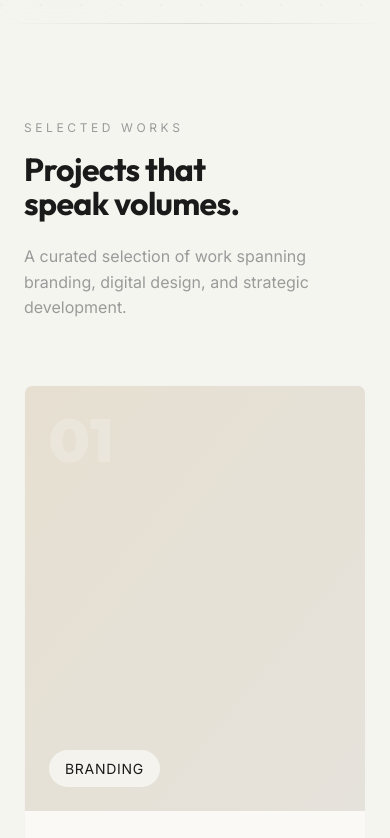
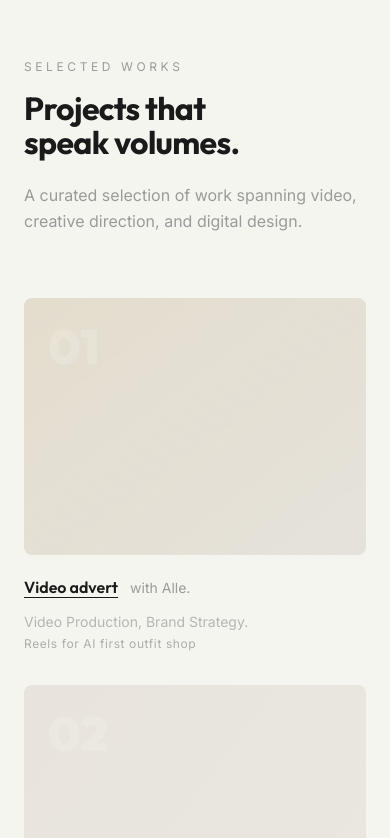
Before and after one commit to debangshu4007-arch/debangshu-portfolio, a React (Vite) app: page / in a window 390 px wide. Shown: the part 1156-1994 px from the top of the page. Built offline with nearby package versions, Linux system fonts and the light colour scheme.

Commit message:
feat: Update social links, refine hero subtext, and enhance project display with asymmetric card sizing.

```diff
--- a/src/components/Hero.jsx
+++ b/src/components/Hero.jsx
@@ -42,9 +42,8 @@ function Hero() {
                             {/* Subtext */}
                             <BlurFadeIn delay={0.2} blur={10} yOffset={20}>
                                 <p className="mt-8 font-body text-body-lg text-stone max-w-md">
-                                    I work with brands that want to stand out.
-                                    Through design, development, and strategic thinking —
-                                    creating work that connects and inspires.
+                                    I work with people who want it all.
+                                    Their vision served to the world—video first.
                                 </p>
                             </BlurFadeIn>
 
--- a/src/components/Projects.jsx
+++ b/src/components/Projects.jsx
@@ -5,8 +5,8 @@ import { useRef } from 'react'
 import { projects } from '../data/projects'
 import { BlurFadeIn } from './BlurFadeIn'
 
-// Individual project card with blur-fade animation
-function ProjectCard({ project, index, hoveredProject, setHoveredProject }) {
+// Individual project card with asymmetric sizing
+function ProjectCard({ project, index, isLarge }) {
     const ref = useRef(null)
     const isInView = useInView(ref, {
         once: true,
@@ -16,9 +16,7 @@ function ProjectCard({ project, index, hoveredProject, setHoveredProject }) {
     return (
         <motion.article
             ref={ref}
-            className="group relative"
-            onMouseEnter={() => setHoveredProject(project.id)}
-            onMouseLeave={() => setHoveredProject(null)}
+            className={`group relative ${isLarge ? 'md:col-span-7' : 'md:col-span-5'}`}
             initial={{
                 opacity: 0,
                 y: 25,
@@ -35,59 +33,52 @@ function ProjectCard({ project, index, hoveredProject, setHoveredProject }) {
             }}
             transition={{
                 duration: 0.7,
-                delay: index * 0.1, // Stagger based on index
+                delay: index * 0.15,
                 ease: [0.25, 0.1, 0.25, 1],
             }}
             style={{ willChange: 'transform, opacity, filter' }}
         >
             <Link to={`/project/${project.slug}`} className="block">
-                <div className="card-base hover-lift rounded-lg overflow-hidden">
-                    {/* Project Image/Gradient */}
-                    <div className={`aspect-[4/5] bg-gradient-to-br ${project.gradient} relative overflow-hidden`}>
-                        {/* Overlay */}
-                        <div className="absolute inset-0 bg-charcoal/0 group-hover:bg-charcoal/10 transition-colors duration-500" />
+                {/* Project Image */}
+                <div className={`relative overflow-hidden rounded-lg ${isLarge ? 'aspect-[4/3]' : 'aspect-[3/4]'}`}>
+                    <div className={`absolute inset-0 bg-gradient-to-br ${project.gradient}`} />
 
-                        {/* Project Number */}
+                    {/* Project Number Overlay */}
                     <div className="absolute top-6 left-6">
-                            <span className="font-display font-black text-6xl md:text-7xl text-white/20 group-hover:text-white/40 transition-colors duration-500">
+                        <span className="font-display font-black text-5xl md:text-6xl text-white/15 group-hover:text-white/30 transition-colors duration-500">
                             {String(project.id).padStart(2, '0')}
                         </span>
                     </div>
 
-                        {/* View Project Button */}
-                        <div className={`absolute inset-0 flex items-center justify-center transition-all duration-500 ${hoveredProject === project.id ? 'opacity-100' : 'opacity-0'
-                            }`}>
-                            <div className="w-24 h-24 rounded-full bg-cream flex items-center justify-center shadow-xl transform group-hover:scale-100 scale-75 transition-transform duration-500">
+                    {/* Hover Overlay */}
+                    <div className="absolute inset-0 bg-charcoal/0 group-hover:bg-charcoal/20 transition-colors duration-500" />
+
+                    {/* View Button */}
+                    <div className="absolute inset-0 flex items-center justify-center opacity-0 group-hover:opacity-100 transition-opacity duration-500">
+                        <div className="w-20 h-20 rounded-full bg-cream flex items-center justify-center shadow-xl transform scale-75 group-hover:scale-100 transition-transform duration-500">
                             <span className="font-display font-semibold text-xs uppercase tracking-wider text-charcoal">
                                 View
                             </span>
                         </div>
                     </div>
+                </div>
 
-                        {/* Category Tag */}
-                        <div className="absolute bottom-6 left-6">
-                            <span className="inline-block px-4 py-2 bg-cream/90 backdrop-blur-sm rounded-full font-body text-caption uppercase tracking-wider text-charcoal">
-                                {project.category}
+                {/* Caption Below Image */}
+                <div className="mt-5 space-y-1">
+                    <div className="flex items-baseline gap-3 flex-wrap">
+                        <h3 className="font-display font-semibold text-heading-sm text-charcoal underline underline-offset-4 decoration-1 group-hover:decoration-stone transition-colors">
+                            {project.title}
+                        </h3>
+                        <span className="font-body text-caption text-stone">
+                            with {project.client}.
+                        </span>
+                        <span className="font-body text-caption text-stone/70">
+                            {project.services.slice(0, 2).join(', ')}.
                         </span>
                     </div>
-                    </div>
-
-                    {/* Project Info */}
-                    <div className="p-6">
-                        <div className="flex items-start justify-between gap-4">
-                            <div>
-                                <h3 className="font-display font-bold text-heading-md text-charcoal mb-2 group-hover:text-stone transition-colors">
-                                    {project.title}
-                                </h3>
-                                <p className="font-body text-caption text-stone">
+                    <p className="font-body text-small text-stone/80 max-w-md">
                         {project.subtitle}
                     </p>
-                            </div>
-                            <span className="font-body text-caption text-stone shrink-0">
-                                {project.year}
-                            </span>
-                        </div>
-                    </div>
                 </div>
             </Link>
         </motion.article>
@@ -95,7 +86,15 @@ function ProjectCard({ project, index, hoveredProject, setHoveredProject }) {
 }
 
 function Projects() {
-    const [hoveredProject, setHoveredProject] = useState(null)
+    // Define layout pattern: alternating large/small positions
+    // Pattern: [large, small], [small, large], repeat
+    const getIsLarge = (index) => {
+        const row = Math.floor(index / 2)
+        const posInRow = index % 2
+        // Even rows: first is large, second is small
+        // Odd rows: first is small, second is large
+        return row % 2 === 0 ? posInRow === 0 : posInRow === 1
+    }
 
     return (
         <section id="works" className="py-24 md:py-32 lg:py-40">
@@ -119,21 +118,20 @@ function Projects() {
                         </div>
                         <BlurFadeIn delay={0.2} blur={10} yOffset={15}>
                             <p className="font-body text-body text-stone max-w-sm">
-                                A curated selection of work spanning branding, digital design,
-                                and strategic development.
+                                A curated selection of work spanning video,
+                                creative direction, and digital design.
                             </p>
                         </BlurFadeIn>
                     </div>
 
-                    {/* Projects Grid */}
-                    <div className="grid grid-cols-1 md:grid-cols-2 lg:grid-cols-3 gap-6 md:gap-8">
+                    {/* Asymmetric Projects Grid */}
+                    <div className="grid grid-cols-1 md:grid-cols-12 gap-8 md:gap-10">
                         {projects.map((project, index) => (
                             <ProjectCard
                                 key={project.id}
                                 project={project}
                                 index={index}
-                                hoveredProject={hoveredProject}
-                                setHoveredProject={setHoveredProject}
+                                isLarge={getIsLarge(index)}
                             />
                         ))}
                     </div>
--- a/src/data/projects.js
+++ b/src/data/projects.js
@@ -2,98 +2,66 @@
 export const projects = [
     {
         id: 1,
-        slug: 'brand-identity',
-        title: 'Brand Identity',
-        subtitle: 'Visual storytelling for modern brands',
-        category: 'Branding',
-        year: '2024',
+        slug: 'video-advert',
+        title: 'Video advert',
+        subtitle: 'Reels for AI first outfit shop',
+        category: 'Advert',
+        year: '2025',
         gradient: 'from-highlight/40 to-warm-gray',
-        client: 'Horizon Studios',
-        duration: '3 months',
+        client: 'Alle',
+        duration: '2.5 months',
         description: 'A comprehensive brand identity project that transformed a startup into a recognizable market presence. The project encompassed logo design, color palette development, typography selection, and brand guidelines creation.',
         challenge: 'The client needed to establish a strong visual identity that would resonate with their target audience of young professionals while maintaining a sense of sophistication and trustworthiness.',
         solution: 'We developed a minimal yet impactful visual language using geometric forms and a refined color palette. The brand system was designed to be flexible across digital and print applications.',
-        services: ['Brand Strategy', 'Logo Design', 'Visual Identity', 'Brand Guidelines'],
+        services: ['Video Production', 'Brand Strategy', 'Social Content'],
         images: ['/placeholder-1.jpg', '/placeholder-2.jpg', '/placeholder-3.jpg'],
     },
     {
         id: 2,
-        slug: 'digital-experience',
-        title: 'Digital Experience',
-        subtitle: 'Immersive web experiences that captivate',
-        category: 'Development',
-        year: '2024',
+        slug: 'short-film',
+        title: 'Short film',
+        subtitle: 'How far would you go for your mission?',
+        category: 'Advert',
+        year: '2025',
         gradient: 'from-accent to-dark-cream',
         client: 'TechFlow Inc.',
         duration: '4 months',
         description: 'An immersive digital platform designed to showcase innovative technology products. The project focused on creating smooth interactions and memorable user experiences.',
         challenge: 'Creating a website that could effectively communicate complex technical products to a non-technical audience while maintaining engagement and reducing bounce rates.',
         solution: 'We implemented scroll-driven animations, interactive product demonstrations, and a carefully crafted information architecture that guides users through the content naturally.',
-        services: ['UX Design', 'UI Design', 'Frontend Development', 'Animation'],
+        services: ['Film Production', 'Storytelling', 'Direction'],
         images: ['/placeholder-1.jpg', '/placeholder-2.jpg', '/placeholder-3.jpg'],
     },
     {
         id: 3,
-        slug: 'creative-direction',
-        title: 'Creative Direction',
-        subtitle: 'Strategic design thinking',
-        category: 'Strategy',
-        year: '2023',
+        slug: 'Winix Air purifiers',
+        title: 'Winix micro ads',
+        subtitle: 'Made consumer focused micro ads',
+        category: 'Advert',
+        year: '2025',
         gradient: 'from-warm-gray to-accent',
-        client: 'Artisan Collective',
-        duration: '6 months',
+        client: 'WINXIX',
+        duration: '2 months',
         description: 'Led the creative direction for a multi-platform campaign that unified the brand\'s visual presence across all touchpoints.',
         challenge: 'The brand had inconsistent visual presentation across different channels, leading to a fragmented brand perception in the market.',
         solution: 'Developed a cohesive creative framework and art direction guidelines that ensured consistency while allowing flexibility for different contexts and platforms.',
-        services: ['Creative Direction', 'Art Direction', 'Campaign Design', 'Brand Consistency'],
+        services: ['Creative Direction', 'Art Direction', 'Campaign Design'],
         images: ['/placeholder-1.jpg', '/placeholder-2.jpg', '/placeholder-3.jpg'],
     },
     {
         id: 4,
-        slug: 'ui-ux-design',
-        title: 'UI/UX Design',
-        subtitle: 'Human-centered digital interfaces',
-        category: 'Design',
-        year: '2023',
+        slug: '1-billion-ai-summit',
+        title: '1 Billion AI Summit',
+        subtitle: 'Everything ultimately happens',
+        category: 'Storytelling',
+        year: '2025',
         gradient: 'from-dark-cream to-highlight/30',
-        client: 'FinServe App',
-        duration: '5 months',
-        description: 'A complete redesign of a financial services application focusing on usability, accessibility, and user delight.',
-        challenge: 'The existing app had poor user retention due to confusing navigation and an overwhelming interface that made simple tasks complicated.',
-        solution: 'Conducted extensive user research, created user personas, and redesigned the entire experience with a focus on simplicity and task completion efficiency.',
-        services: ['User Research', 'UX Design', 'UI Design', 'Prototyping'],
-        images: ['/placeholder-1.jpg', '/placeholder-2.jpg', '/placeholder-3.jpg'],
-    },
-    {
-        id: 5,
-        slug: 'e-commerce',
-        title: 'E-Commerce',
-        subtitle: 'Converting visitors into customers',
-        category: 'Development',
-        year: '2024',
-        gradient: 'from-highlight/20 to-warm-gray',
-        client: 'Luxe Retail',
-        duration: '4 months',
-        description: 'Built a high-performance e-commerce platform that significantly improved conversion rates and customer satisfaction.',
-        challenge: 'The client\'s existing platform was slow, had a poor mobile experience, and the checkout process had a high abandonment rate.',
-        solution: 'Developed a modern, fast-loading e-commerce solution with an optimized checkout flow, personalized recommendations, and seamless mobile experience.',
-        services: ['E-Commerce Development', 'UX Optimization', 'Performance Tuning', 'Payment Integration'],
-        images: ['/placeholder-1.jpg', '/placeholder-2.jpg', '/placeholder-3.jpg'],
-    },
-    {
-        id: 6,
-        slug: 'motion-design',
-        title: 'Motion Design',
-        subtitle: 'Bringing static designs to life',
-        category: 'Design',
-        year: '2023',
-        gradient: 'from-accent to-warm-gray',
-        client: 'Dynamic Media',
-        duration: '2 months',
-        description: 'Created a comprehensive motion design system including micro-interactions, loading animations, and promotional video content.',
-        challenge: 'The brand lacked personality in their digital presence and needed animated content that would increase engagement on social platforms.',
-        solution: 'Developed a motion design language that aligned with the brand identity, including reusable animation components and templates for ongoing content creation.',
-        services: ['Motion Design', 'Animation', 'Video Production', 'Social Content'],
+        client: 'Upsurge Labs',
+        duration: '25 days',
+        description: 'A submission for the One Billion AI Summit hosted by Google in Dubai. This project pushed the boundaries of generative storytelling.',
+        challenge: 'To create a cohesive story with a duration of 10 minutes that properly showed the theme "The Secret Life Of", requiring consistent character retention and narrative flow using AI tools.',
+        solution: 'We crafted a multi-layered narrative that explored the hidden digital consciousness. By combining precise prompt engineering with traditional editing techniques, we delivered a 10-minute film that met the strict thematic requirements while telling a deeply human story.',
+        services: ['AI Video', 'Narrative Design', 'Scriptwriting', 'Sound Design'],
         images: ['/placeholder-1.jpg', '/placeholder-2.jpg', '/placeholder-3.jpg'],
     },
 ]
```
Also changed, not shown: src/components/Contact.jsx (+21 -8 lines), src/components/Footer.jsx (+10 -11 lines). Lines whose indentation alone changed are shown as unchanged.
